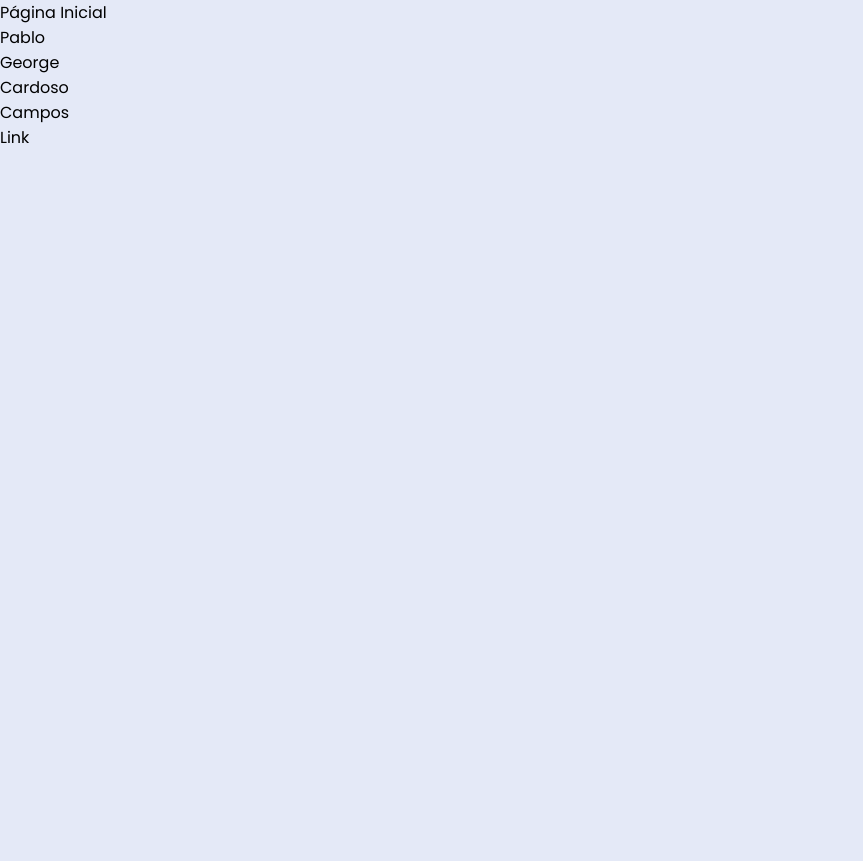
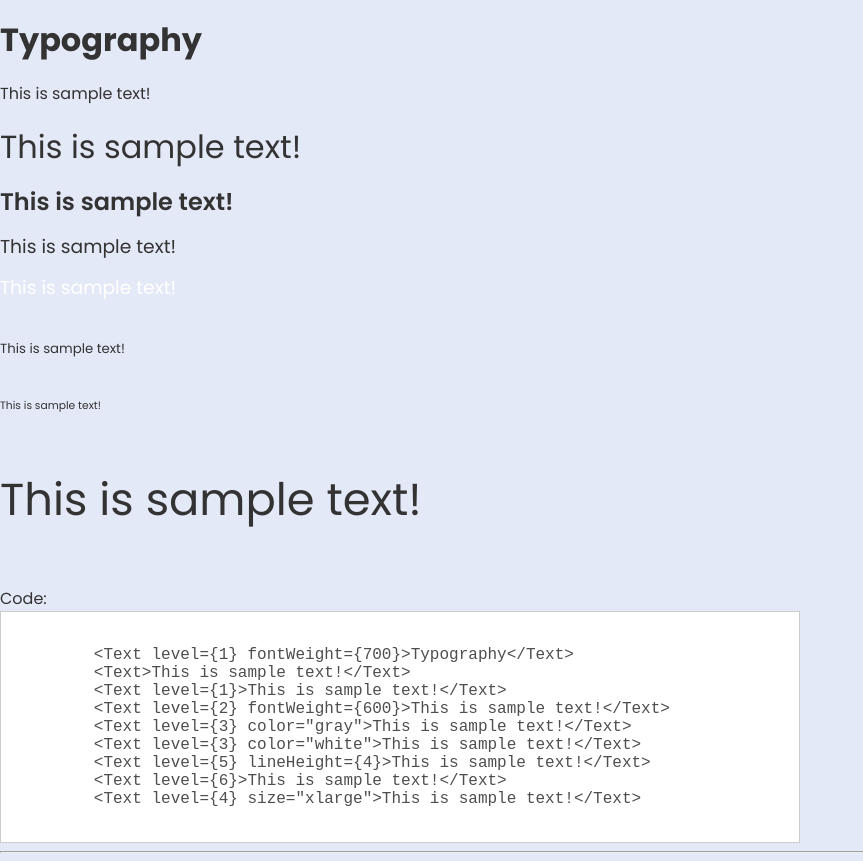
Before and after one commit to pablogeokar/nextjs13-styledComponents, a Next.js app: page / in a window 1280 px wide. Shown: the whole page, without its empty margins (0-863 px from the left). Before the commit the page ends 800 px from the top, so only its background shows below. Built offline with nearby package versions, Linux system fonts and the light colour scheme.

Commit message:
Finalizando o componente Typography

```diff
--- /dev/null
+++ b/src/components/GlobalStyle.tsx
@@ -0,0 +1,44 @@
+import { createGlobalStyle } from 'styled-components'
+import { font } from '../config/font'
+
+const GlobalStyle = createGlobalStyle`
+  html,
+  body {
+    padding: 0;
+    margin: 0;
+    font-family:  ${font.style.fontFamily}, sans-serif;
+    font-size: 16px;
+    background:  ${({ theme }) => theme.colors.body};
+    color: ${({ theme }) => theme.colors.text};
+  }
+
+  ul{
+    padding: 0;
+    margin: 0;
+    list-style: none;
+  }
+
+  a {
+    color: inherit;
+    text-decoration: none;
+  }
+
+  pre{
+    margin: 0;
+    padding: 16px;
+    background-color: #fff;
+    width: 800px;
+    color: #4e4e4e;
+    border: solid 1px #ccc;
+  }
+
+  * {
+    box-sizing: border-box;
+  }
+
+  hr{
+    opacity: .9;
+  }
+`
+
+export default GlobalStyle
--- /dev/null
+++ b/src/components/Text/Text.ts
@@ -0,0 +1,21 @@
+import styled, { css } from "styled-components";
+import { sizes } from "../../config/font";
+
+export type TextProps = {
+  color?: "white" | "black" | "gray" | "lightGray" | "body";
+  size?: keyof typeof sizes;
+  fontWeight?: 100 | 200 | 300 | 400 | 500 | 600 | 700 | 800 | 900;
+  lineHeight?: string | number;
+  level?: 1 | 2 | 3 | 4 | 5 | 6;
+};
+
+export const Text = styled("span").attrs<TextProps>(({ level }) => ({
+  as: `${level ? "h" + level : "span"}`,
+}))<TextProps>`
+  ${({ color = "gray", size, fontWeight = 400, lineHeight = 1.2 }) => css`
+    font-size: ${size && sizes[size]};
+    color: ${({ theme }) => theme.colors[color]};
+    font-weight: ${fontWeight};
+    line-height: ${lineHeight};
+  `}
+`;
--- a/src/components/globalstyles.tsx
+++ /dev/null
@@ -1,36 +0,0 @@
-import { createGlobalStyle } from 'styled-components'
-import { Poppins } from '@next/font/google'
-
-const font = Poppins({
-  subsets: ['latin'],
-  weight: ['500', '600', '400'],
-  variable: '--font'
-})
-
-const GlobalStyle = createGlobalStyle`
-  html,
-  body {
-    padding: 0;
-    margin: 0;
-    font-family:  ${font.style.fontFamily}, 'Trebuchet MS', sans-serif;
-    font-size: 16px;
-    background:  ${({ theme }) => theme.colors.body};
-  }
-
-  ul{
-    padding: 0;
-    margin: 0;
-    list-style: none;
-  }
-
-  a {
-    color: inherit;
-    text-decoration: none;
-  }
-
-  * {
-    box-sizing: border-box;
-  }
-`
-
-export default GlobalStyle
--- /dev/null
+++ b/src/components/index.ts
@@ -0,0 +1,3 @@
+import { Text } from "./Text/Text";
+
+export { Text };
--- /dev/null
+++ b/src/config/font.ts
@@ -0,0 +1,17 @@
+import { Poppins } from "@next/font/google";
+
+// Font family from GoogleFonts
+export const font = Poppins({
+  subsets: ["latin"],
+  weight: ["100", "200", "300", "400", "500", "600", "700", "800", "900"],
+});
+
+// Font sizes
+export const sizes = {
+  xsmall: ".8rem",
+  small: ".9rem",
+  normal: "1rem",
+  large: "1.8rem",
+  xlarge: "2.8rem",
+  xxlarge: "3.6rem",
+};
--- a/src/config/themes.ts
+++ b/src/config/themes.ts
@@ -3,5 +3,19 @@ import { DefaultTheme } from "styled-components";
 export const light: DefaultTheme = {
   colors: {
     body: "#E4E9F7",
+    black: "#1c1c1c",
+    white: "#fff",
+    gray: "#333",
+    lightGray: "#ccc",
   },
 };
+
+export const dark: DefaultTheme = {
+  colors: {
+    body: "#1c1c1c",
+    black: "#E4E9F7",
+    white: "#fff",
+    gray: "#333",
+    lightGray: "#ccc",
+  },
+};
--- a/src/pages/_app.tsx
+++ b/src/pages/_app.tsx
@@ -1,8 +1,8 @@
 import type { AppProps } from 'next/app'
 import { SessionProvider } from "next-auth/react"
 import { ThemeProvider } from 'styled-components'
-import GlobalStyle from '../components/globalstyles'
-import { light } from '../config/themes'
+import GlobalStyle from '../components/GlobalStyle'
+import { light, dark } from '../config/themes'
 
 export default function App({ Component, pageProps: { session, ...pageProps } }: AppProps) {
   return (
--- a/src/pages/index.tsx
+++ b/src/pages/index.tsx
@@ -1,14 +1,34 @@
-export default function Home() {
+
+import { Text } from "../components"
+
+export default function StyleGuide() {
   return (
     <>
-      <span>Página Inicial</span>
-      <ul>
-        <li>Pablo</li>
-        <li>George</li>
-        <li>Cardoso</li>
-        <li>Campos</li>
-      </ul>
-      <a href="#">Link</a>
+      {/** Typography */}
+      <Text level={1} fontWeight={700}>Typography</Text>
+      <Text>This is sample text!</Text>
+      <Text level={1}>This is sample text!</Text>
+      <Text level={2} fontWeight={600}>This is sample text!</Text>
+      <Text level={3} color="gray">This is sample text!</Text>
+      <Text level={3} color="white">This is sample text!</Text>
+      <Text level={5} lineHeight={4}>This is sample text!</Text>
+      <Text level={6}>This is sample text!</Text>
+      <Text level={4} size="xlarge">This is sample text!</Text>
+      <Text>Code:</Text>
+      <pre>
+        {`
+        <Text level={1} fontWeight={700}>Typography</Text>
+        <Text>This is sample text!</Text>
+        <Text level={1}>This is sample text!</Text>
+        <Text level={2} fontWeight={600}>This is sample text!</Text>
+        <Text level={3} color="gray">This is sample text!</Text>
+        <Text level={3} color="white">This is sample text!</Text>
+        <Text level={5} lineHeight={4}>This is sample text!</Text>
+        <Text level={6}>This is sample text!</Text>
+        <Text level={4} size="xlarge">This is sample text!</Text>
+      `}
+      </pre>
+      <hr />
     </>
   )
 }
--- a/styled.d.ts
+++ b/styled.d.ts
@@ -4,6 +4,10 @@ declare module "styled-components" {
   export interface DefaultTheme {
     colors: {
       body: string;
+      black: string;
+      white: string;
+      gray: string,
+      lightGray: string,
     };
   }
 }
```
Also changed, not shown: src/pages/api/auth/[...nextauth].ts (added, +59 -0 lines).
